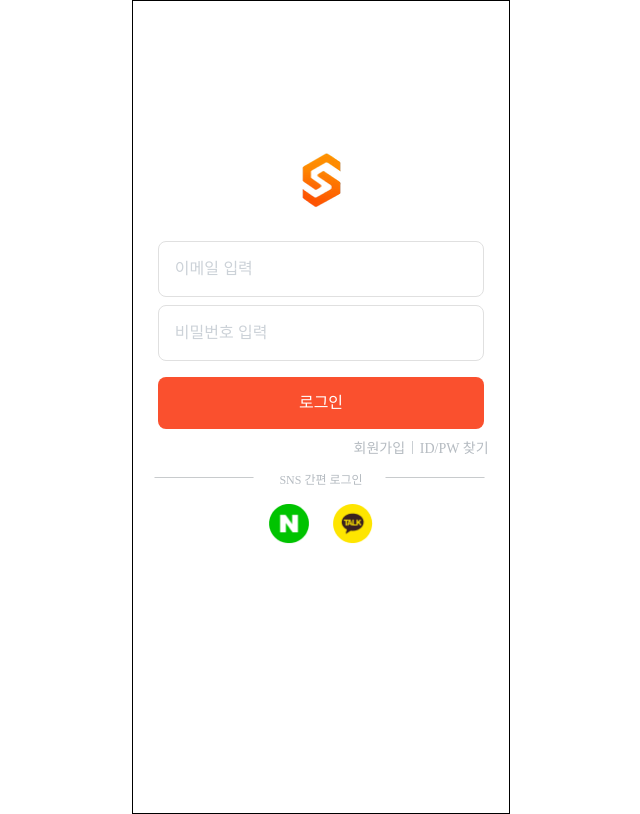
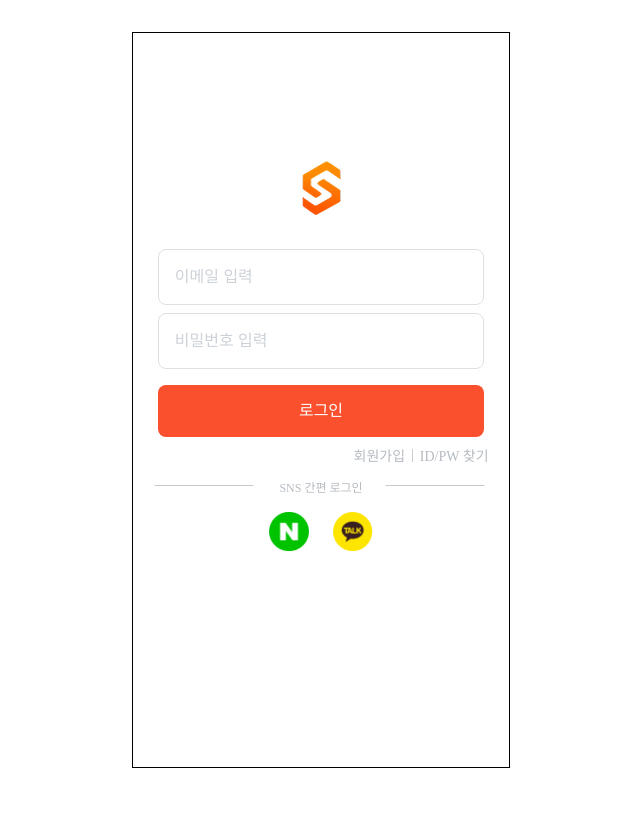
Before and after one commit to Yonsei-Demo3/DEMODAY-FRONT, a React (Vite) app: page /login in a window 1280 px wide. Shown: the whole page, without its empty margins (319-959 px from the left). Built offline with nearby package versions, Linux system fonts and the light colour scheme.

Commit message:
feat: 화면 비율 수정

```diff
--- a/src/App.jsx
+++ b/src/App.jsx
@@ -6,7 +6,7 @@ import SignupScreen from "./components/SignupScreen";
 export default function App() {
   return (
     <div className="flex justify-center items-center min-h-screen bg-white">
-      <div className="w-[23.44rem] h-[50.75rem] bg-white shadow-md overflow-hidden border border-gray-200">
+      <div className="w-[23.44rem] h-[45.88rem] bg-white shadow-md overflow-hidden border border-gray-200">
         <Router>
           <Routes>
             {/* 기본 경로로 들어오면 /login으로 자동 이동 */}
--- a/src/components/LoginScreen.jsx
+++ b/src/components/LoginScreen.jsx
@@ -9,7 +9,7 @@ export default function LoginScreen() {
       <img
         src="/icons/logo.png"
         alt="Logo"
-        className="w-[2.5rem] h-[4.5rem] mb-[1.5rem] mt-[9rem]"
+        className="w-[2.5rem] h-[4.5rem] mb-[1.5rem] mt-[7.5rem]"
       />
 
       {/* 입력 폼 */}
```
